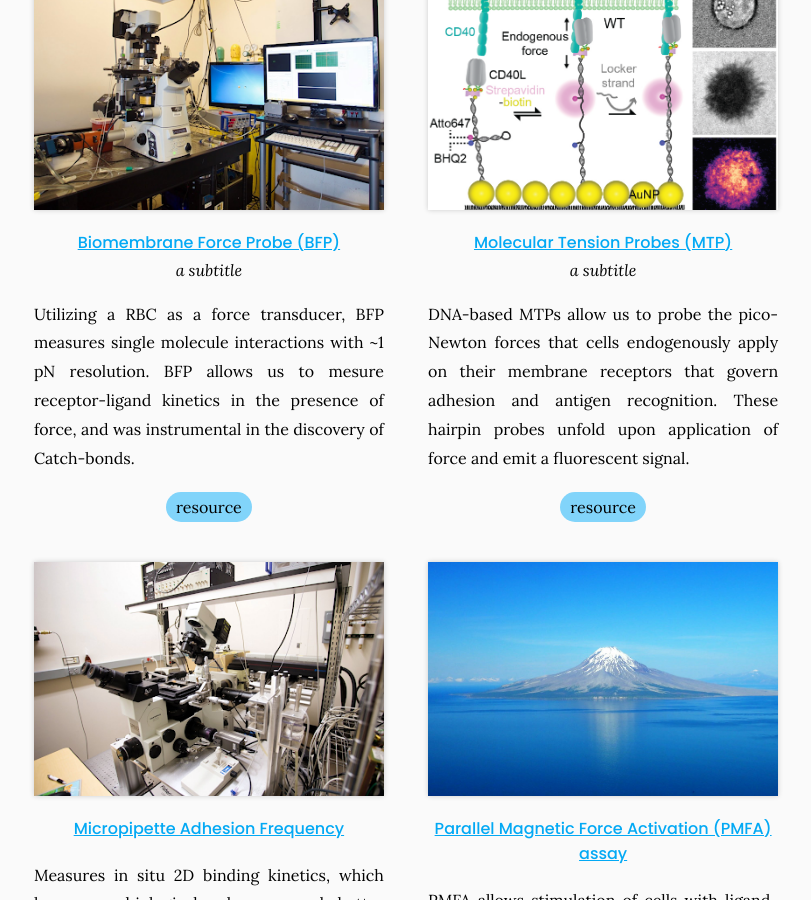
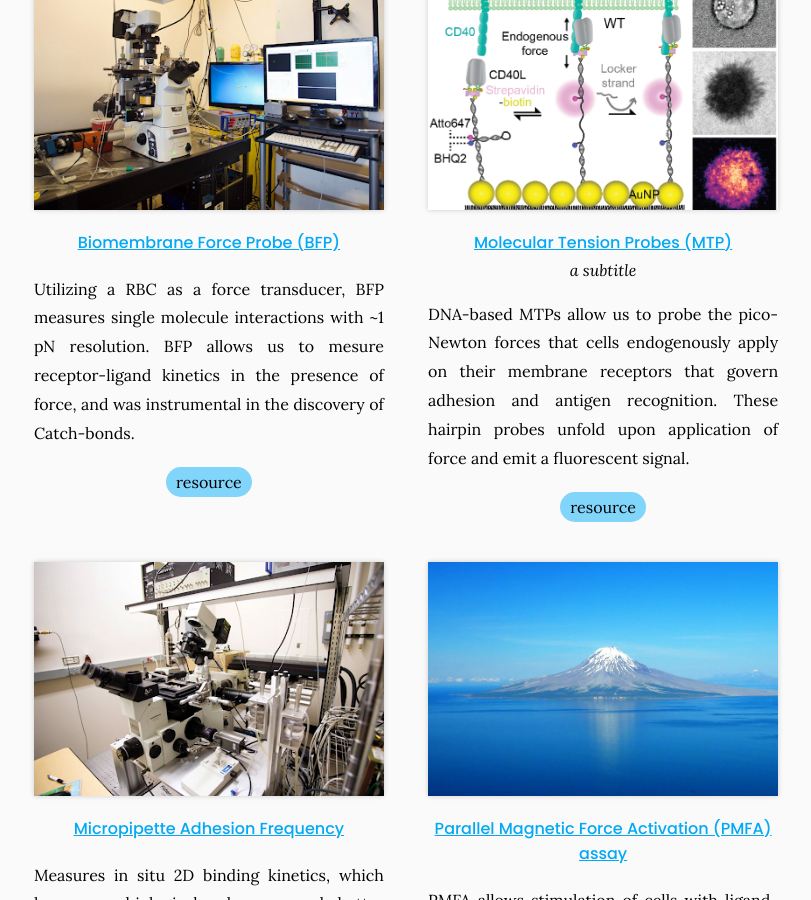
Before and after one commit to theZhuLab/zhu_lab_website, a Jekyll site: the page built from tools/index.md, in a window 1280 px wide and 900 px high, scrolled down 572 px. Shown: the whole window, without its empty margins (234-1045 px from the left). Built offline with Jekyll 4.4.1, drawn with Linux system fonts in a browser that asks for light colours.

Commit message:
Update tools.yaml

```diff
--- a/_data/tools.yaml
+++ b/_data/tools.yaml
@@ -1,5 +1,5 @@
 - title: Biomembrane Force Probe (BFP)
-  subtitle: a subtitle
+  subtitle:
   group: featured
   image: images/BFP.png
   link: https://github.com/
```
